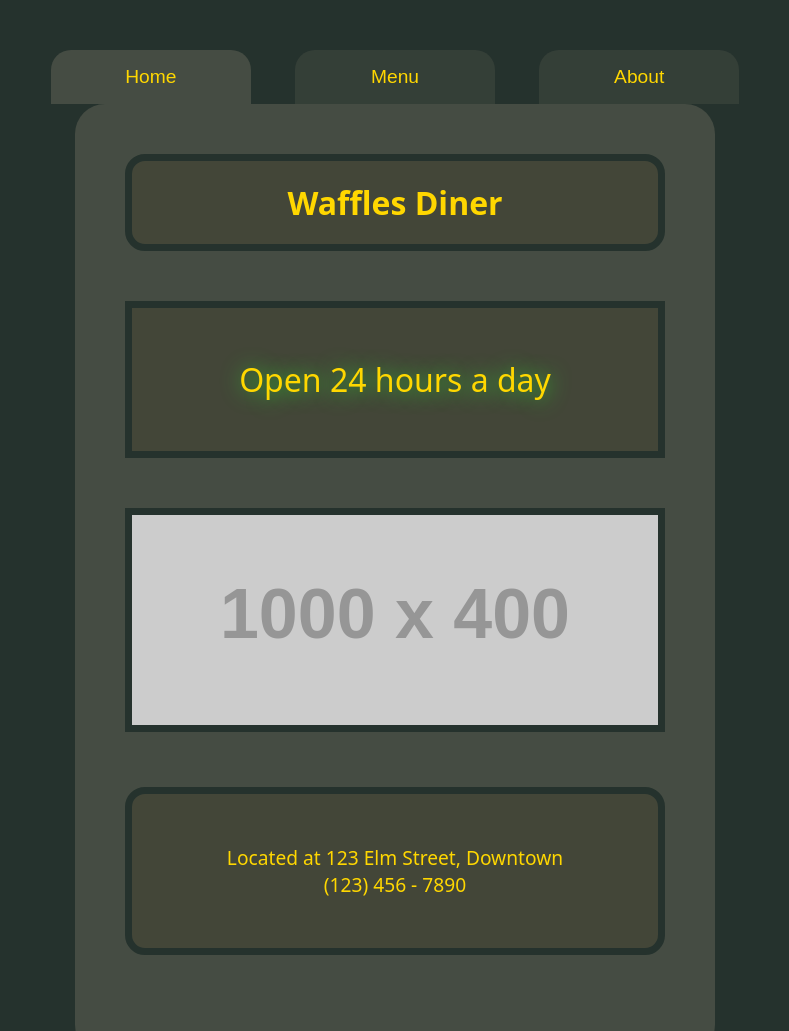
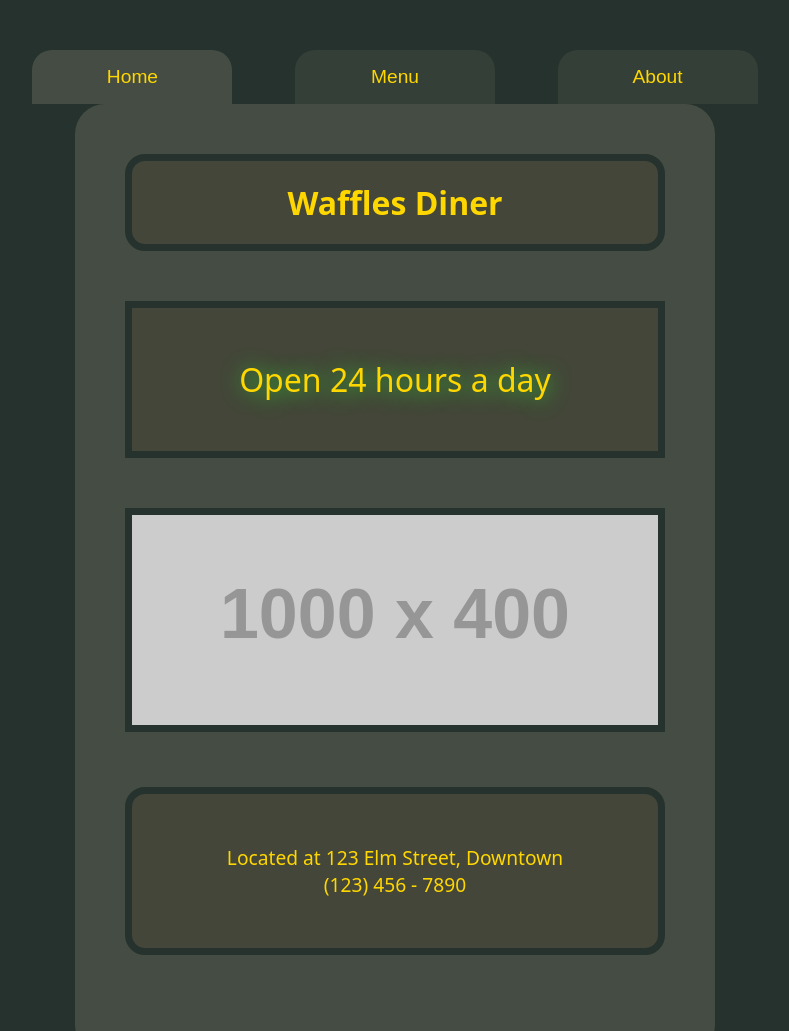
Before and after one commit to dharrison37-gitit/odin-restaurant-page, a website built with webpack: page src/template.html in a window 1280 px wide. Shown: the top 1031 px of the page, without its empty margins (245-1034 px from the left). Built offline with nearby package versions, Linux system fonts and the light colour scheme; placeholder pictures from the web are drawn by us.

Commit message:
Adjust margin styling with calc()
Noticed a bit of a bug in margin when viewing on
Macbook. Trying to calculate a size that will
adjust for this offset.

```diff
--- a/src/styles.css
+++ b/src/styles.css
@@ -45,7 +45,7 @@ h2 {
 button {
     width: 200px;
     padding: 1rem 2rem;
-    margin: 50px 20px 0;
+    margin: 50px calc(10px + 1.5vw) 0;
     border: none;
     border-bottom: none;
     border-radius: 20px 20px 0 0;
```
